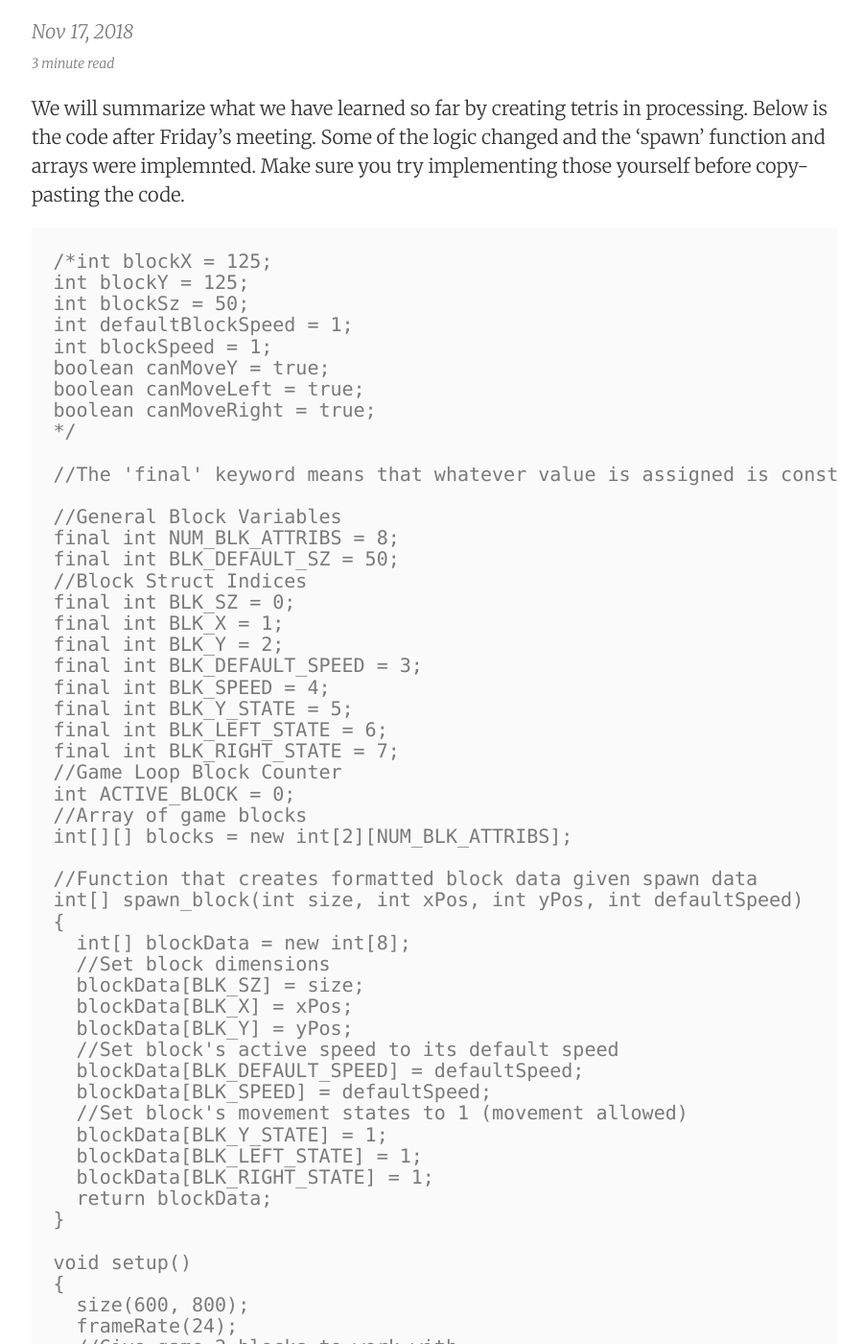
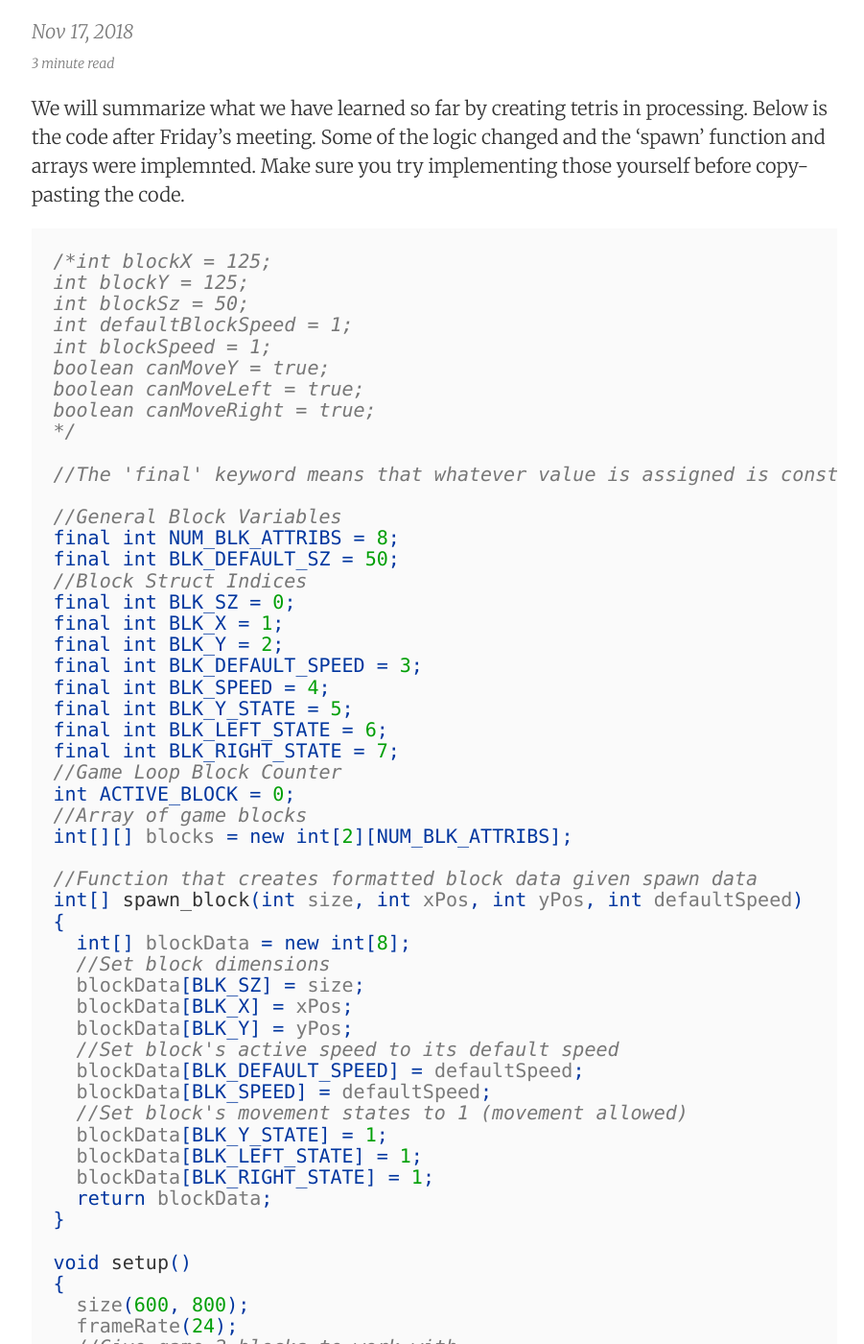
Before and after one commit to idea-lab/cst-blog, a Jekyll site: the page built from _posts/2018-11-16-tetris.md, in a window 1280 px wide and 1400 px high, scrolled down 277 px. Shown: the whole window at 96% size, without its empty margins (187-1088 px from the left). Built offline with Jekyll 4.4.1, drawn with Linux system fonts in a browser that asks for light colours; some of the changed text lies outside the part shown.

Commit message:
Random code syntax highlighting issue

````diff
--- a/_posts/2018-11-16-tetris.md
+++ b/_posts/2018-11-16-tetris.md
@@ -9,7 +9,7 @@ categories: cst
 We will summarize what we have learned so far by creating tetris in processing. Below is the code after Friday's meeting. Some of the logic changed and the 'spawn' function and arrays were implemnted.
 Make sure you try implementing those yourself before copy-pasting the code.
 
-```processing
+```java
 /*int blockX = 125;
 int blockY = 125;
 int blockSz = 50;
````
